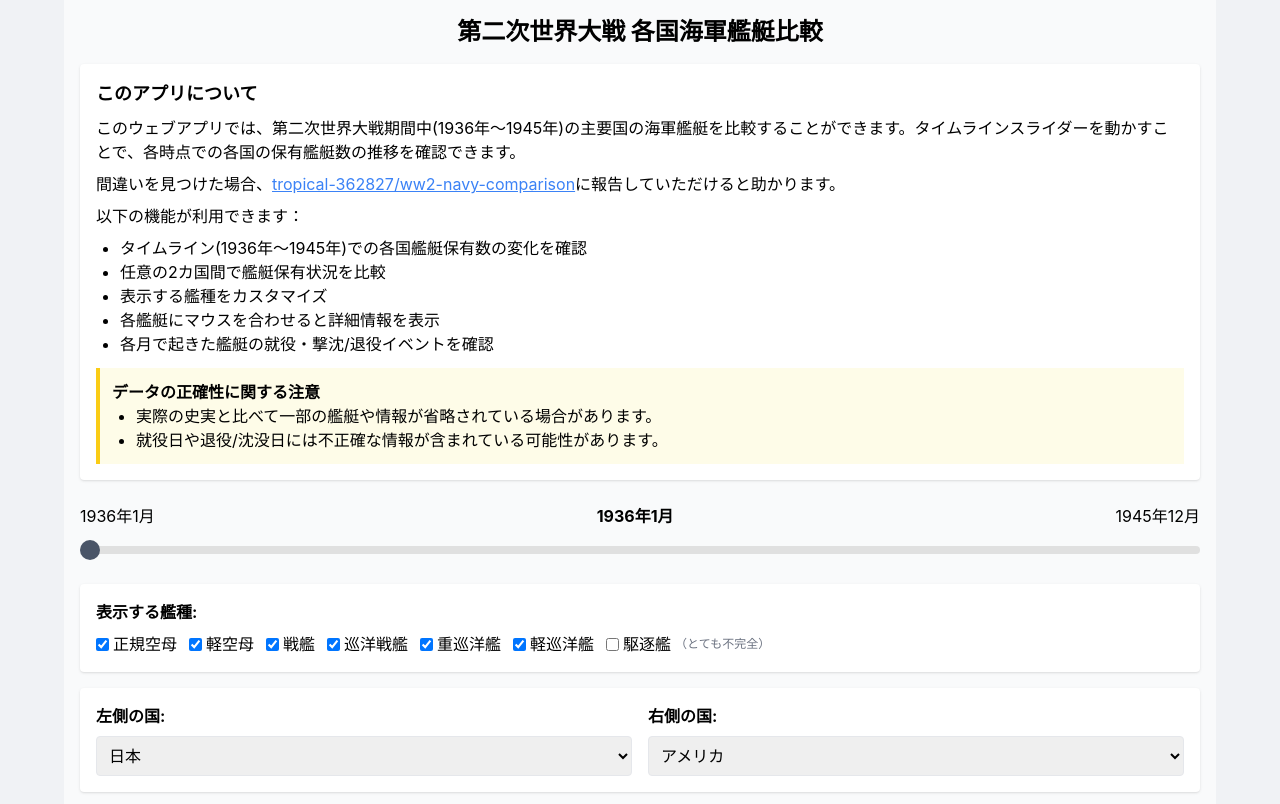
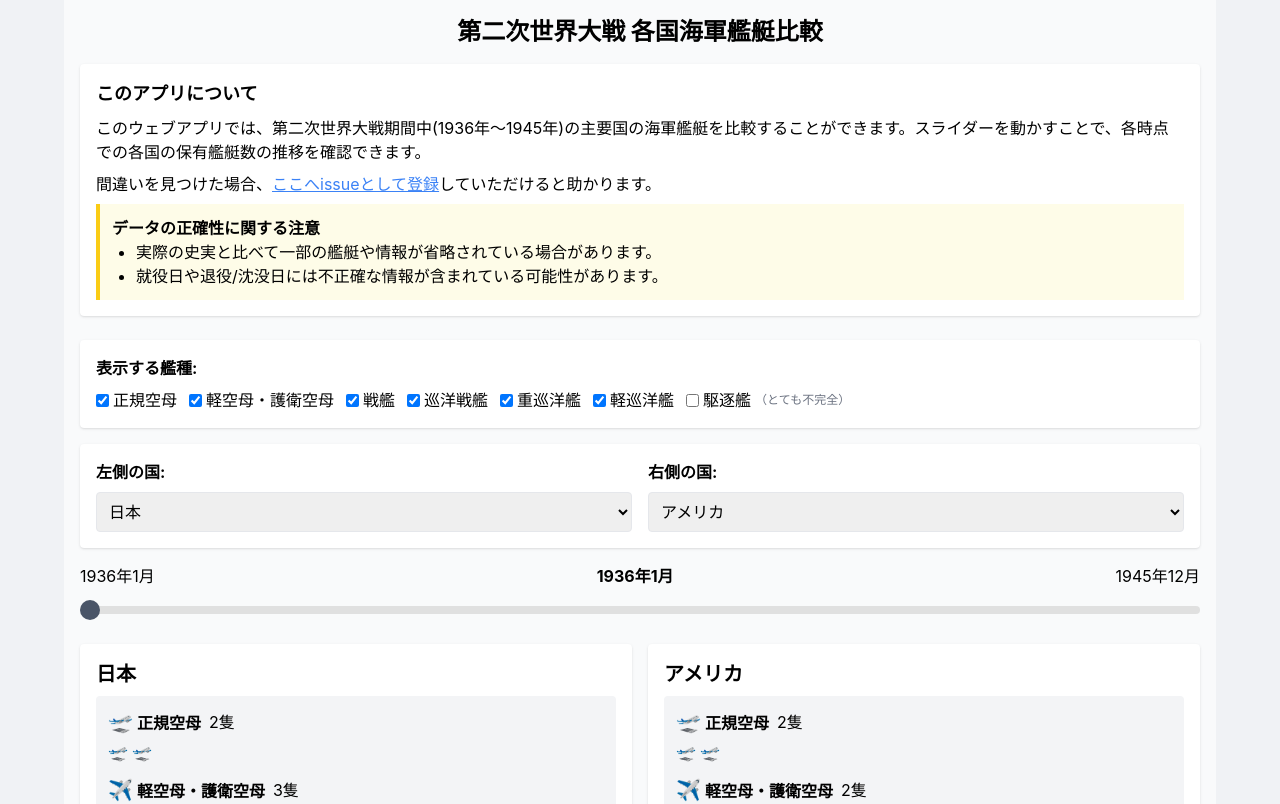
Before and after one commit to tropical-362827/ww2-navy-comparison, a React (Create React App) app: page / in a window 1280 px wide. Shown: the top 804 px of the page. Built offline with nearby package versions, Linux system fonts and the light colour scheme.

Commit message:
色々修正

```diff
--- a/src/WW2NavyComparison.js
+++ b/src/WW2NavyComparison.js
@@ -162,16 +162,8 @@ const WW2NavyComparison = () => {
       {/* アプリ説明 */}
       <div className="mb-6 bg-white p-4 rounded shadow">
         <h2 className="text-lg font-bold mb-2">このアプリについて</h2>
-        <p className="mb-2">このウェブアプリでは、第二次世界大戦期間中(1936年〜1945年)の主要国の海軍艦艇を比較することができます。タイムラインスライダーを動かすことで、各時点での各国の保有艦艇数の推移を確認できます。</p>
-        <p className="mb-2">間違いを見つけた場合、<a href="https://github.com/tropical-362827/ww2-navy-comparison" className="text-blue-500 hover:text-blue-700 underline">tropical-362827/ww2-navy-comparison</a>に報告していただけると助かります。</p>
-        <p className="mb-2">以下の機能が利用できます：</p>
-        <ul className="list-disc pl-6 mb-3">
-          <li>タイムライン(1936年〜1945年)での各国艦艇保有数の変化を確認</li>
-          <li>任意の2カ国間で艦艇保有状況を比較</li>
-          <li>表示する艦種をカスタマイズ</li>
-          <li>各艦艇にマウスを合わせると詳細情報を表示</li>
-          <li>各月で起きた艦艇の就役・撃沈/退役イベントを確認</li>
-        </ul>
+        <p className="mb-2">このウェブアプリでは、第二次世界大戦期間中(1936年〜1945年)の主要国の海軍艦艇を比較することができます。スライダーを動かすことで、各時点での各国の保有艦艇数の推移を確認できます。</p>
+        <p className="mb-2">間違いを見つけた場合、<a href="https://github.com/tropical-362827/ww2-navy-comparison/issues" className="text-blue-500 hover:text-blue-700 underline">ここへissueとして登録</a>していただけると助かります。</p>
 
         <div className="bg-yellow-50 border-l-4 border-yellow-400 p-3 mt-2">
           <h3 className="font-bold">データの正確性に関する注意</h3>
@@ -180,23 +172,6 @@ const WW2NavyComparison = () => {
             <li>就役日や退役/沈没日には不正確な情報が含まれている可能性があります。</li>
           </ul>
         </div>
-      </div>
-
-      {/* 日付スライダー */}
-      <div className="mb-6">
-        <div className="flex justify-between mb-2">
-          <span>1936年1月</span>
-          <span className="font-bold">{formatDate(date)}</span>
-          <span>1945年12月</span>
-        </div>
-        <input
-          type="range"
-          min={minSliderValue}
-          max={maxSliderValue}
-          value={(date.getFullYear() - 1936) * 12 + date.getMonth()}
-          onChange={handleSliderChange}
-          className="w-full"
-        />
       </div>
 
       {/* 艦種フィルター */}
@@ -259,6 +234,23 @@ const WW2NavyComparison = () => {
         </div>
       </div>
 
+      {/* 日付スライダー */}
+      <div className="mb-6">
+        <div className="flex justify-between mb-2">
+          <span>1936年1月</span>
+          <span className="font-bold">{formatDate(date)}</span>
+          <span>1945年12月</span>
+        </div>
+        <input
+          type="range"
+          min={minSliderValue}
+          max={maxSliderValue}
+          value={(date.getFullYear() - 1936) * 12 + date.getMonth()}
+          onChange={handleSliderChange}
+          className="w-full"
+        />
+      </div>
+
       {/* 艦船比較 */}
       <div className="flex flex-col sm:flex-row gap-4 mb-6">
         {/* 左側の国 */}
@@ -274,7 +266,7 @@ const WW2NavyComparison = () => {
                 return (
                   <div key={shipType.id} className={index > 0 ? 'mt-2' : ''}>
                     <div className="flex items-center mb-1">
-                      <div className="w-28 font-bold">
+                      <div className="w-35 font-bold">
                         <span className="mr-1 text-xl">{shipType.icon}</span>
                         <span>{shipType.name}</span>
                       </div>
@@ -316,7 +308,7 @@ const WW2NavyComparison = () => {
                 return (
                   <div key={shipType.id} className={index > 0 ? 'mt-2' : ''}>
                     <div className="flex items-center mb-1">
-                      <div className="w-28 font-bold">
+                      <div className="w-35 font-bold">
                         <span className="mr-1 text-xl">{shipType.icon}</span>
                         <span>{shipType.name}</span>
                       </div>
--- a/src/shipData.js
+++ b/src/shipData.js
@@ -13,7 +13,7 @@ export const countries = [
 
 export const shipTypes = [
   { id: 'carrier', name: '正規空母', icon: '🛫' },
-  { id: 'lightCarrier', name: '軽空母', icon: '✈️' },
+  { id: 'lightCarrier', name: '軽空母・護衛空母', icon: '✈️' },
   { id: 'battleship', name: '戦艦', icon: '🚢' },
   { id: 'battlecruiser', name: '巡洋戦艦', icon: '⚓' },
   { id: 'heavyCruiser', name: '重巡洋艦', icon: '⛴️' },
```
